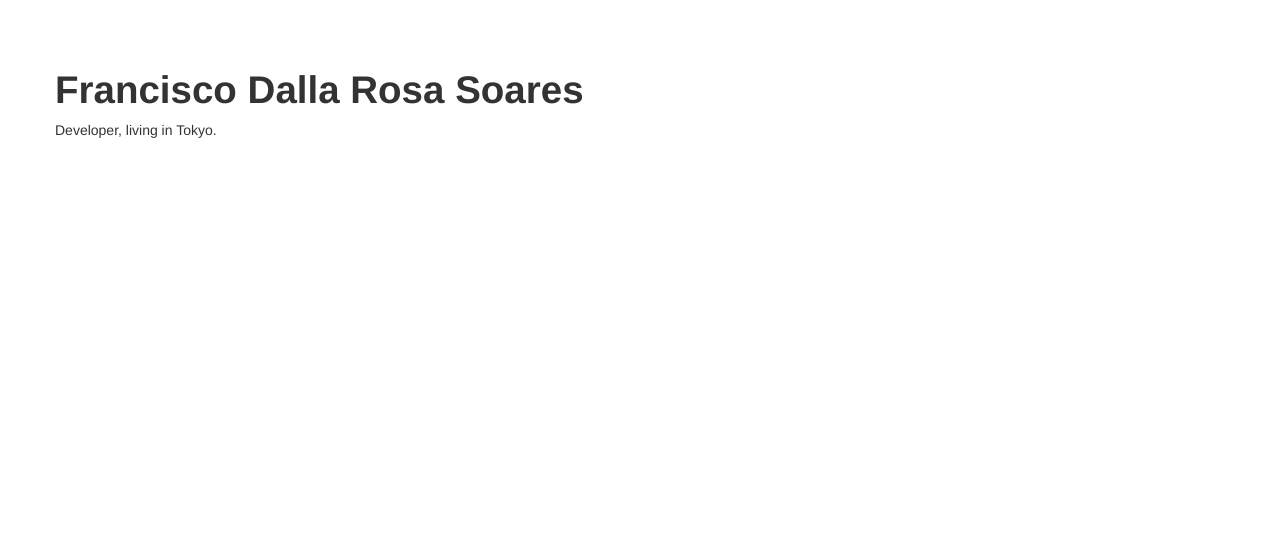
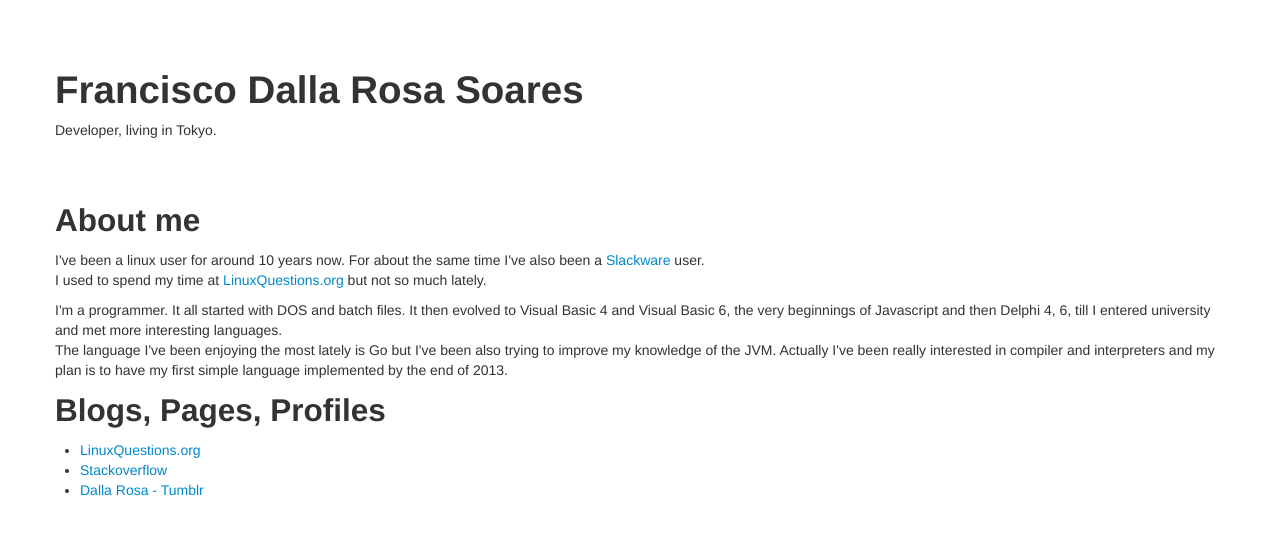
Before and after one commit to dallarosa/letstalktech, a plain HTML site: page public/index.html in a window 1280 px wide. Drawn offline with nearby package versions, Linux system fonts and the light colour scheme.

Commit message:
adding some contents to the page

```diff
--- a/public/index.html
+++ b/public/index.html
@@ -21,6 +21,26 @@
 
     <h1>Francisco Dalla Rosa Soares</h1>
     <p>Developer, living in Tokyo.</p>
+    <br/>
+    <br/>
+    <h2>About me</h2>
+      <p>
+      I've been a linux user for around 10 years now. For about the same time I've also been a <a href="http://ww.slackware.com">Slackware</a> user.<br/>
+      I used to spend my time at <a href="http://www.linuxquestions.org/questions/user/frandalla-68463/">LinuxQuestions.org</a> but not so much lately.
+      </p>
+      <p>
+      I'm a programmer. It all started with DOS and batch files. It then evolved to Visual Basic 4 and Visual Basic 6, the very beginnings of Javascript and then
+      Delphi 4, 6, till I entered university and met more interesting languages.<br/>
+      The language I've been enjoying the most lately is Go but I've been also trying to
+      improve my knowledge of the JVM. Actually I've been really interested in compiler and interpreters and my plan is to have my first simple language implemented
+      by the end of 2013.<br/>
+    </p>
+    <h2>Blogs, Pages, Profiles</h2>
+    <ul>
+      <li><a href="http://www.linuxquestions.org/questions/user/frandalla-68463/">LinuxQuestions.org</a></li>
+      <li><a href="http://stackoverflow.com/users/550967/dallarosa">Stackoverflow</a></li>
+      <li><a href="http://dallarosa.tumblr.com">Dalla Rosa - Tumblr</a></li>
+    </ul>
 
   </div> <!-- /container -->
 
```
